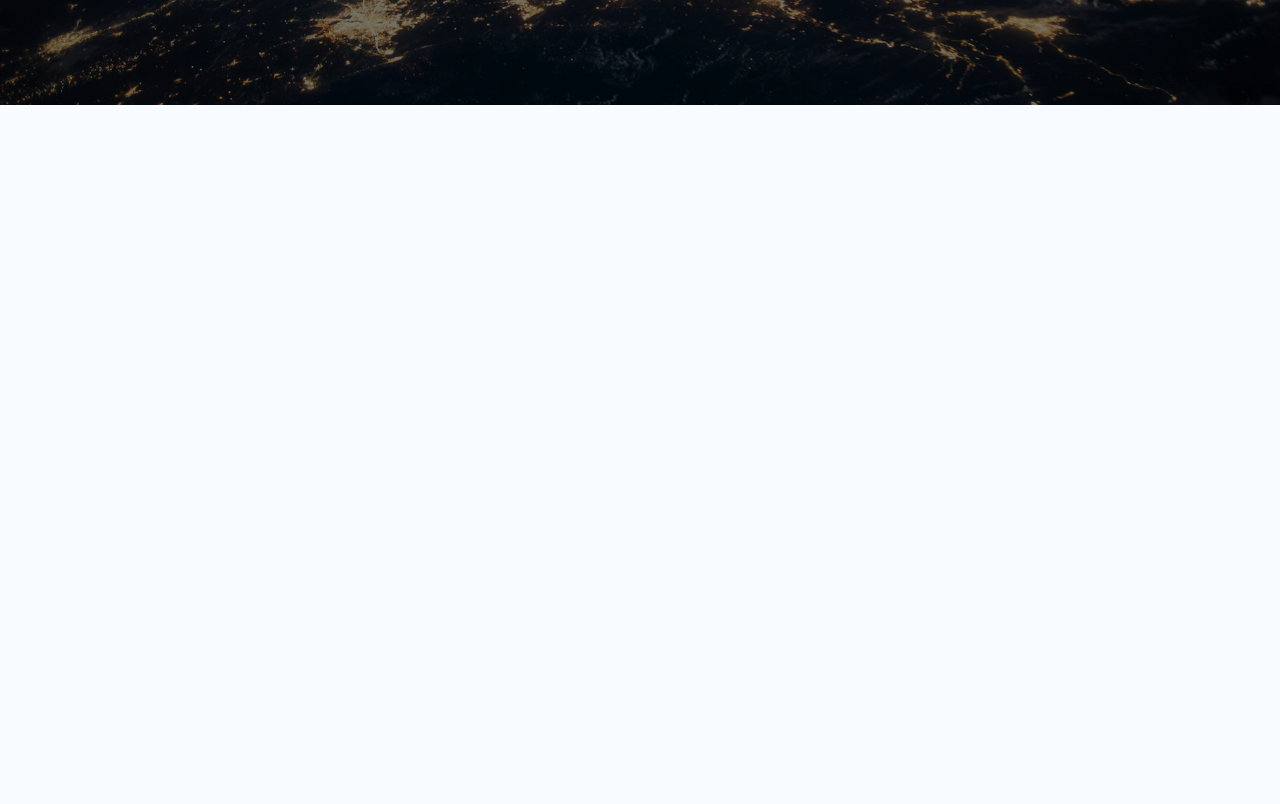
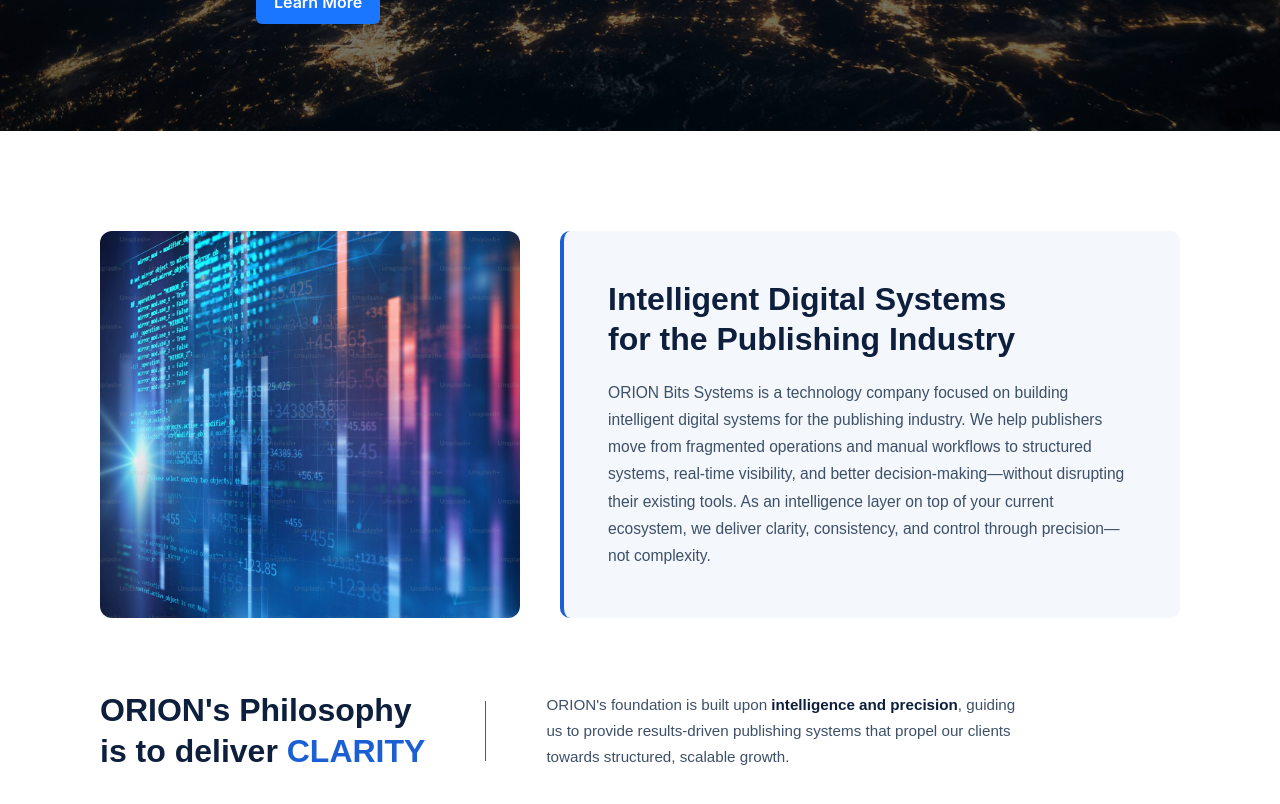
Before and after one commit to gopix/orion-website1, a Next.js app: page / in a window 1280 px wide. Shown: the part 420-1224 px from the top of the page. Before the commit the page ends 800 px from the top, so only its background shows below. Built offline with nearby package versions, Linux system fonts and the light colour scheme.

Commit message:
more component

```diff
--- a/app/components/Navbar/Navbar.module.css
+++ b/app/components/Navbar/Navbar.module.css
@@ -3,7 +3,7 @@
   display: flex;
   justify-content: space-between;
   align-items: center;
-  padding:3px 20px;
+  padding:16px 66px;
   background: var(--surface);
   border-bottom: 1px solid var(--border);
   position: sticky;
--- a/app/components/landing_page_components/Hero/Hero.tsx
+++ b/app/components/landing_page_components/Hero/Hero.tsx
@@ -1,10 +1,12 @@
 "use client"
 import { useState, useEffect } from "react"
 import Image from "next/image"
-import background from "./back.png"
-import styles from "./Hero.module.css"
+
+import background from "./img/back.png"
+import styles from "./styles/Hero.module.css"
 
 
+import Info from "./Info"
 const HERO_CONTENT = [
     {
         title: "ORION Bits Systems Pvt. Ltd.",
@@ -40,6 +42,8 @@ export default function Hero() {
         );
     };
     return (
+        <>
+
             <div className={styles.main}>
                 {/* Background */}
                 <Image
@@ -71,5 +75,8 @@ export default function Hero() {
                     </div>
                 </div>
             </div>
+
+            <Info />
+        </>
     );
 }
--- /dev/null
+++ b/app/components/landing_page_components/Hero/Info.tsx
@@ -0,0 +1,53 @@
+"use client"
+import Image from "next/image"
+import styles from "./styles/Info.module.css"
+
+
+import info_image from "./img/info_image.png"
+export default function Info() {
+    return (
+        <section className={styles.section}>
+
+            {/* ── Top row: image + text card ── */}
+            <div className={styles.topRow}>
+                <div className={styles.imageWrap}>
+
+                    <Image src={info_image} alt="image" />
+                </div>
+
+                <div className={styles.card}>
+                    <h2>Intelligent Digital Systems<br />for the Publishing Industry</h2>
+                    <p>
+                        ORION Bits Systems is a technology company focused on building intelligent digital
+                        systems for the publishing industry. We help publishers move from fragmented
+                        operations and manual workflows to structured systems, real-time visibility, and
+                        better decision-making—without disrupting their existing tools. As an intelligence
+                        layer on top of your current ecosystem, we deliver clarity, consistency, and
+                        control through precision—not complexity.
+                    </p>
+                </div>
+            </div>
+
+            {/* ── Philosophy strip ── */}
+            <div className={styles.philosophy}>
+                <div className={styles.philLeft}>
+                    <h3>
+                        ORION&apos;s Philosophy<br />
+                        is to deliver <span>CLARITY</span>
+                    </h3>
+                </div>
+
+                <div className={styles.philDivider} />
+
+                <div className={styles.philRight}>
+                    <p>
+                        ORION&apos;s foundation is built upon <strong>intelligence and precision</strong>,
+                        guiding us to provide results-driven publishing systems that propel our clients
+                        towards structured, scalable growth.
+                    </p>
+                </div>
+            </div>
+
+        </section>
+    )
+}
--- /dev/null
+++ b/app/components/landing_page_components/Hero/styles/Info.module.css
@@ -0,0 +1,118 @@
+.section {
+  width: 100%;
+  padding: 100px 100px;
+  background: #fff;
+  font-family: 'Sora', sans-serif;
+  box-sizing: border-box;
+}
+
+.topRow {
+  display: flex;
+  align-items: stretch;
+  gap: 40px;
+  max-width: 1200px;
+  margin: 0 auto 72px;
+}
+
+.imageWrap {
+  flex: 0 0 420px;
+  border-radius: 12px;
+  overflow: hidden;
+}
+
+.imageWrap img {
+  width: 100%;
+  height: 100%;
+  object-fit: cover;
+  display: block;
+}
+
+.card {
+  flex: 1;
+  background: #f4f7fb;
+  border-radius: 10px;
+  padding: 48px 44px;
+  border-left: 4px solid #1a5fd4;
+  display: flex;
+  flex-direction: column;
+  justify-content: center;
+}
+
+.card h2 {
+  font-size: 2rem;
+  font-weight: 700;
+  color: #0d1f3c;
+  line-height: 1.25;
+  margin: 0 0 20px;
+}
+
+.card p {
+  font-size: 0.975rem;
+  color: #3d5068;
+  line-height: 1.75;
+  margin: 0;
+}
+
+/* ── Philosophy strip ── */
+.philosophy {
+  max-width: 1200px;
+  margin: 0 auto;
+  display: flex;
+  align-items: center;
+  gap: 60px;
+}
+
+.philLeft h3 {
+  font-size: 2rem;
+  font-weight: 700;
+  color: #0d1f3c;
+  margin: 0;
+  line-height: 1.3;
+  white-space: nowrap;
+}
+
+.philLeft h3 span {
+  color: #1a5fd4;
+}
+
+.philDivider {
+  width: 1px;
+  height: 60px;
+  background: #1a5fd4;
+  flex-shrink: 0;
+}
+
+.philRight p {
+  font-size: 0.95rem;
+  color: #3d5068;
+  line-height: 1.7;
+  margin: 0;
+  max-width: 480px;
+}
+
+.philRight strong {
+  color: #0d1f3c;
+}
+
+/* ── Responsive ── */
+@media (max-width: 900px) {
+  .topRow {
+    flex-direction: column;
+  }
+  .imageWrap {
+    flex: none;
+    height: 280px;
+  }
+  .philosophy {
+    flex-direction: column;
+    align-items: flex-start;
+    gap: 24px;
+  }
+  .philDivider {
+    width: 48px;
+    height: 1px;
+  }
+  .philLeft h3 {
+    white-space: normal;
+  }
+}
```
Also changed, not shown: app/components/landing_page_components/Hero/img/back.png (renamed from app/components/landing_page_components/Hero/back.png), app/components/landing_page_components/Hero/img/info_image.png (added), app/components/landing_page_components/Hero/styles/Hero.module.css (renamed from app/components/landing_page_components/Hero/Hero.module.css). Lines whose indentation alone changed are shown as unchanged.
